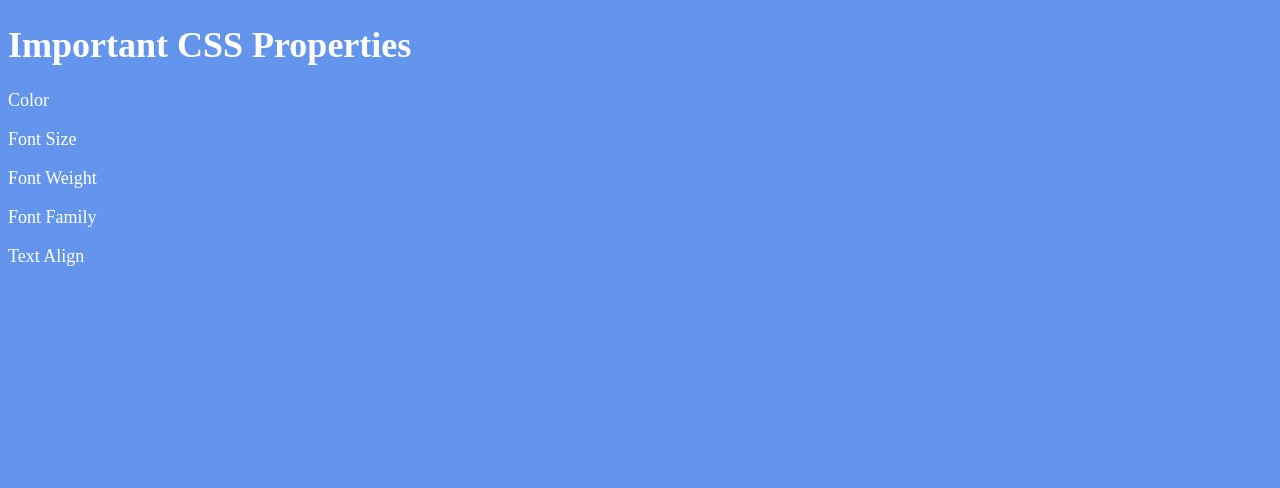
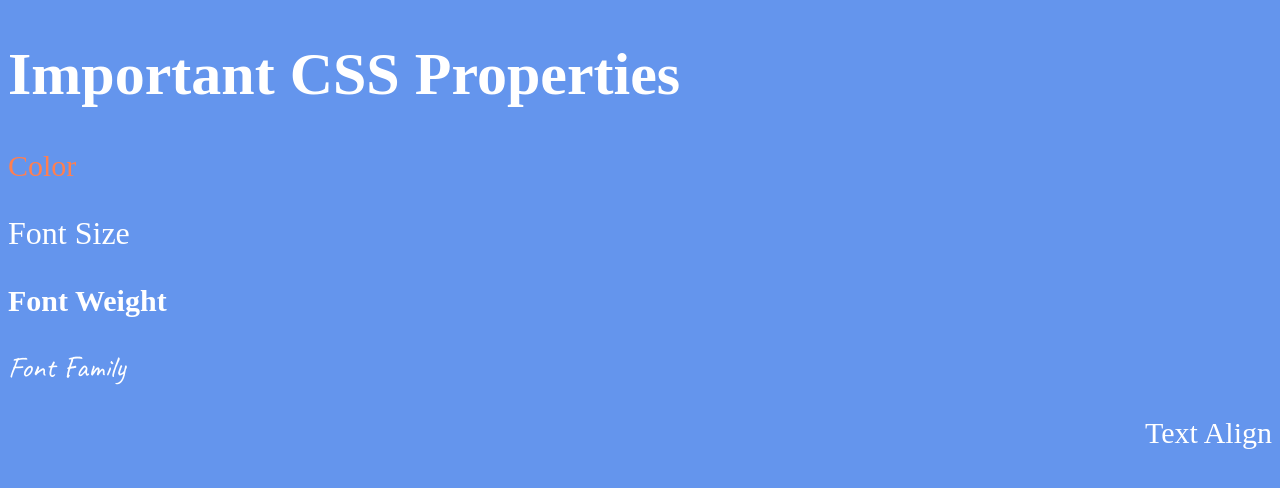
Before and after one commit to benanredzhebov/web_development_projects, a plain HTML site: page 6.1+Font+Properties/index.html in a window 1280 px wide. Drawn offline with Linux system fonts and the light colour scheme.

Commit message:
font properties

```diff
--- a/6.1+Font+Properties/index.html
+++ b/6.1+Font+Properties/index.html
@@ -1,29 +1,49 @@
 <!DOCTYPE html>
 <html lang="en">
-
   <head>
-  <meta charset="UTF-8">
+    <meta charset="UTF-8" />
     <title>CSS Properties</title>
     <style>
       body {
         background-color: cornflowerblue;
         color: white;
-      font-size: 18px;
+        font-size: 30px;
       }
 
       /* Don't change the CSS above, add Your CSS below */
 
+      #color {
+        color: coral;
+      }
 
+      #font-size {
+        font-size: 2rem;
+      }
+
+      #font-weight {
+        font-weight: 900;
+      }
+
+      #font-family {
+        font-family: "Caveat", cursive;
+      }
+
+      #text-align {
+        text-align: right;
+      }
     </style>
+    <link rel="preconnect" href="https://fonts.googleapis.com">
+    <link rel="preconnect" href="https://fonts.gstatic.com" crossorigin>
+    <link href="https://fonts.googleapis.com/css2?family=Caveat:wght@400..700&display=swap" rel="stylesheet">
   </head>
 
   <body>
     <h1>Important CSS Properties</h1>
-  <p>Color</p>
-  <p>Font Size</p>
-  <p>Font Weight</p>
-  <p>Font Family</p>
-  <p>Text Align</p>
+    <p id="color">Color</p>
+    <p id="font-size">Font Size</p>
+    <p id="font-weight">Font Weight</p>
+    <p id="font-family">Font Family</p>
+    <p id="text-align">Text Align</p>
 
     <!-- TODOs
   1. Change the color of <p>Color</p> to "coral" color.
@@ -34,5 +54,4 @@
   5. Change the <p>Text Align</p> to right align.
   6. Change the the root (html element) font size to 30px -->
   </body>
-
 </html>
```
Also changed, not shown: 6.1+Font+Properties/font-family.html (+17 -4 lines). Lines whose indentation alone changed are shown as unchanged.
